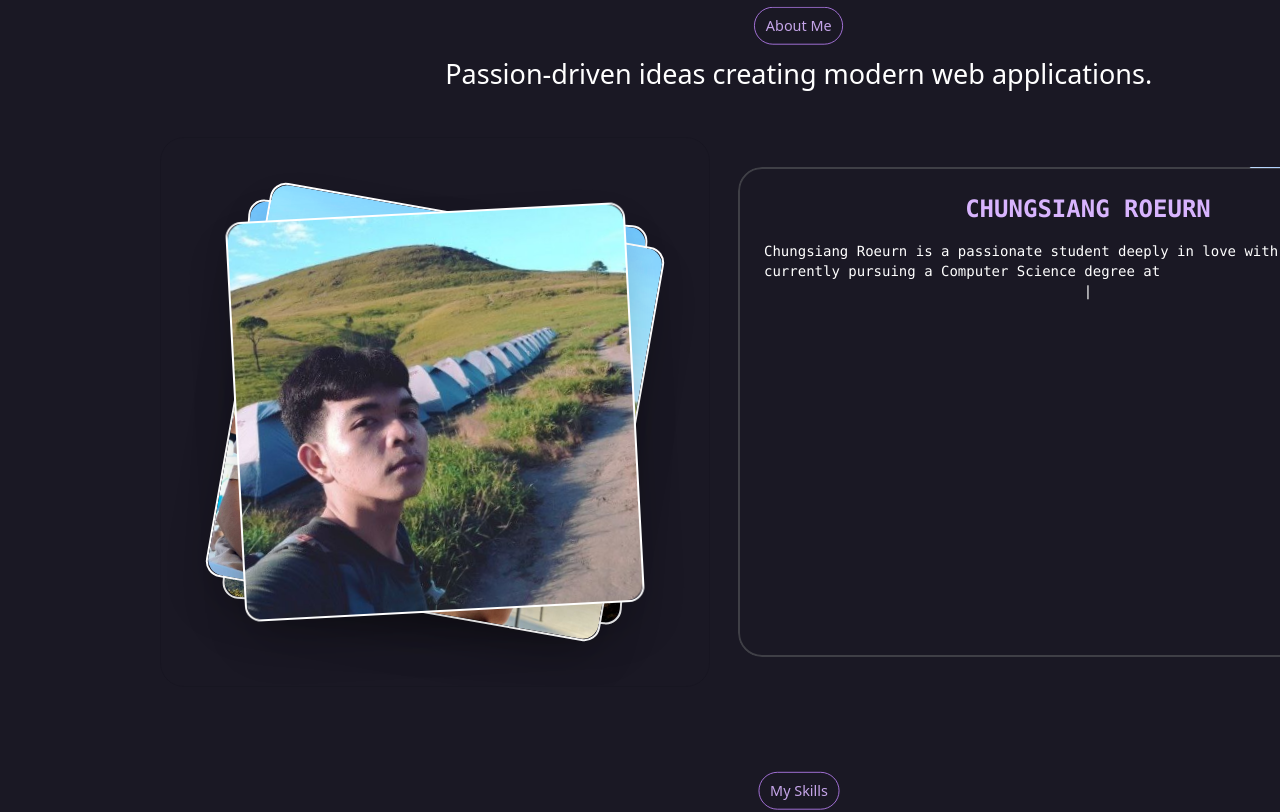
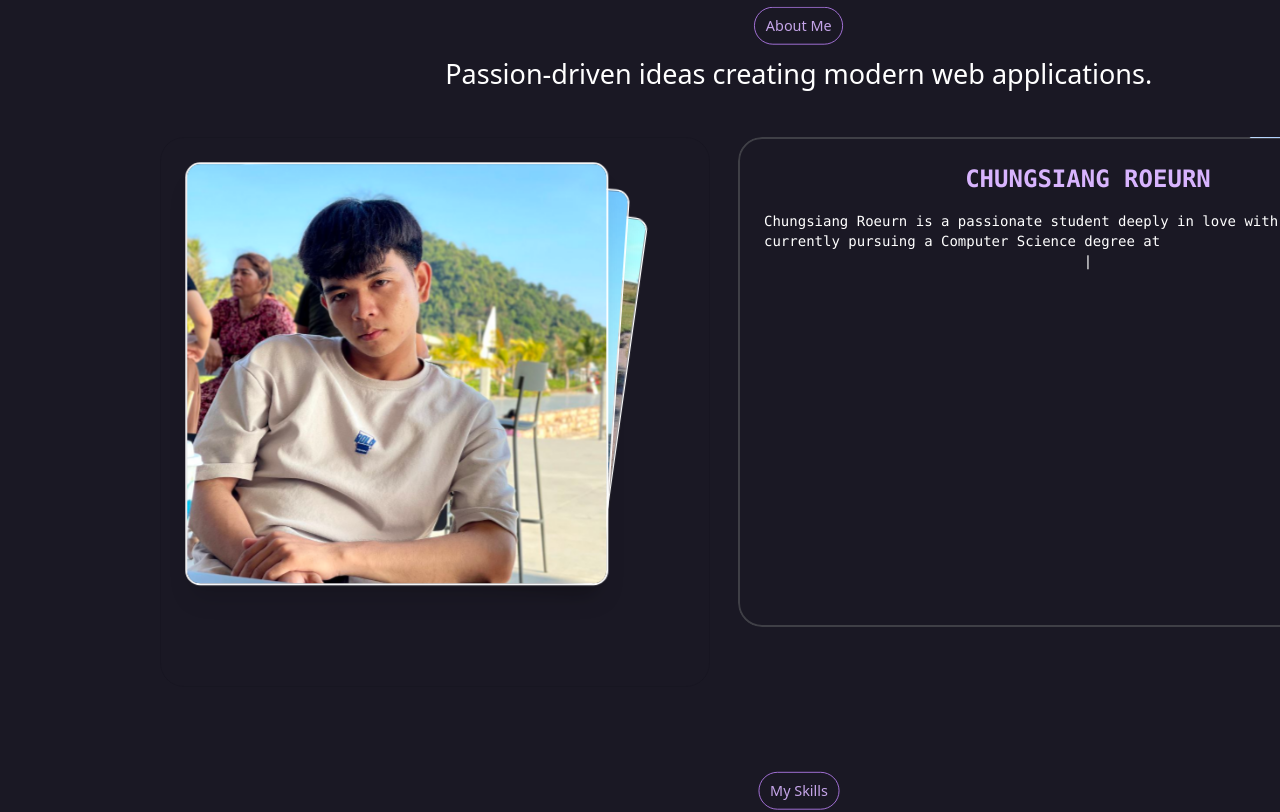
Before and after one commit to ChungsiangRoeurn/next.ts-portfolio-1, a Next.js app: page / in a window 1280 px wide. Shown: the part 800-1612 px from the top of the page. Built offline with nearby package versions, Linux system fonts and the light colour scheme; a web font is replaced by a local one.

Commit message:
fix: change about-card

```diff
--- a/package.json
+++ b/package.json
@@ -18,7 +18,7 @@
     "@react-three/fiber": "^8.17.10",
     "class-variance-authority": "^0.7.0",
     "clsx": "^2.1.1",
-    "framer-motion": "^11.11.11",
+    "framer-motion": "^11.18.2",
     "gsap": "^3.12.5",
     "lucide-react": "^0.454.0",
     "motion": "^11.14.1",
--- a/src/components/module/about-page/page.tsx
+++ b/src/components/module/about-page/page.tsx
@@ -1,11 +1,10 @@
-"use client";
+'use client'
 
-import React from "react";
-import { motion } from "framer-motion";
-import { slideInFromLeft, slideInFromTop } from "../../../../utils/motion";
-import { BorderTrail } from "../../ui/border-trail";
-import AboutDetails from "../../sub/AboutDetails";
-import AboutCards from "@/components/sub/AboutCard";
+import AboutCards from '@/components/sub/AboutCard'
+import { motion } from 'framer-motion'
+import { slideInFromLeft, slideInFromTop } from '../../../../utils/motion'
+import AboutDetails from '../../sub/AboutDetails'
+import { BorderTrail } from '../../ui/border-trail'
 
 const About = () => {
   return (
@@ -14,7 +13,7 @@ const About = () => {
       className="md:mt-20 lg:mt-0 flex flex-col items-center justify-center "
     >
       <div
-        style={{ transform: "scale(0.9" }}
+        style={{ transform: 'scale(0.9' }}
         className="flex flex-col items-center justify-center h-full relative overflow-hidden"
       >
         <div className="w-full mt-20 lg:mt-0 h-auto flex flex-col items-center ">
@@ -22,7 +21,9 @@ const About = () => {
             variants={slideInFromTop}
             className="flex items-center rounded-full py-2 px-3 border border-purple-400 opacity-90"
           >
-            <h1 id="about" className="text-purple-300 text-sm sm:text-base">About Me</h1>
+            <h1 id="about" className="text-purple-300 text-sm sm:text-base">
+              About Me
+            </h1>
           </motion.div>
           <motion.div
             variants={slideInFromLeft(0.5)}
@@ -32,7 +33,7 @@ const About = () => {
           </motion.div>
         </div>
       </div>
-      <div className="flex flex-col lg:flex-row items-center justify-center w-full gap-7">
+      <div className="flex flex-col lg:flex-row items-cent justify-center w-full gap-7">
         <div className="relative h-[300px] w-[300px] lg:h-[550px] lg:w-[550px] overflow-hidden rounded-3xl border border-zinc-950/10 text-zinc-700 outline-none dark:border-zinc-50/20 dark:bg-zinc-950 dark:text-zinc-300">
           <div className="w-full h-full">
             <AboutCards />
@@ -47,7 +48,7 @@ const About = () => {
         </div>
       </div>
     </section>
-  );
-};
+  )
+}
 
-export default About;
+export default About
--- a/src/components/module/projects-page/page.tsx
+++ b/src/components/module/projects-page/page.tsx
@@ -1,24 +1,14 @@
-"use client";
+'use client'
 
-import { motion } from "framer-motion";
-import { slideInFromLeft, slideInFromTop } from "../../../../utils/motion";
-import Image from "next/image";
-import Link from "next/link";
-import {
-  Accordion,
-  AccordionItem,
-  AccordionTrigger,
-  AccordionContent,
-} from "@/components/ui/accordion";
-import FrequencyAsk from "../accordion-page/page";
+import { motion } from 'framer-motion'
+import Image from 'next/image'
+import Link from 'next/link'
+import { slideInFromLeft, slideInFromTop } from '../../../../utils/motion'
 
 const Projects = () => {
   return (
     <section id="projects-page" className="w-full h-screen mt-20 flex flex-col">
-      <div
-        style={{ transform: "scale(0.9)" }}
-        className="flex items-center justify-center"
-      >
+      <div style={{ transform: 'scale(0.9)' }} className="flex items-center justify-center">
         <div className="w-full h-auto flex flex-col items-center ">
           <motion.div
             variants={slideInFromTop}
@@ -32,8 +22,7 @@ const Projects = () => {
             variants={slideInFromLeft(0.5)}
             className="text-[30px] text-white font-medium mt-[10px] text-center mb-10"
           >
-            I have worked on various projects to enhance my skills and
-            experience.
+            I have worked on various projects to enhance my skills and experience.
           </motion.div>
         </div>
       </div>
@@ -89,19 +78,10 @@ const Projects = () => {
               />
             </Link>
           </div>
-
-          {/* Additional Project Cards */}
-          {/* Add other project cards here */}
         </div>
       </div>
-      <div className="flex flex-col justify-center items-center text-white mt-10">
-        <h1 className="text-[30px] text-white font-medium mt-[10px] text-center">
-          Frequency Ask Questions
-        </h1>
-        <FrequencyAsk />
-      </div>
     </section>
-  );
-};
+  )
+}
 
-export default Projects;
+export default Projects
--- a/src/components/sub/AboutCard.tsx
+++ b/src/components/sub/AboutCard.tsx
@@ -1,82 +1,124 @@
-"use client";
+import { motion, useMotionValue, useTransform } from 'framer-motion'
+import Image from 'next/image'
+import { useState } from 'react'
+import { aboutMeCards } from '../constants/about'
 
-import React, { useState } from "react";
-import { gsap } from "gsap";
-import { Expo } from "gsap/gsap-core";
-import { aboutMeCards } from "../constants/about";
+interface CardRotateProps {
+  children: React.ReactNode
+  onSendToBack: () => void
+  sensitivity: number
+}
 
-const AboutCards: React.FC = () => {
-  const [count, setCount] = useState<number>(0);
+function CardRotate({ children, onSendToBack, sensitivity }: CardRotateProps) {
+  const x = useMotionValue(0)
+  const y = useMotionValue(0)
+  const rotateX = useTransform(y, [-100, 100], [60, -60])
+  const rotateY = useTransform(x, [-100, 100], [-60, 60])
 
-  // Shuffle animation for the card
-  const shuffleCard = (card: HTMLElement) => {
-    gsap.fromTo(
-      card,
-      { x: 410, y: -15, scale: 0.9, ease: Expo.easeOut },
-      { x: 0, y: 0, scale: 1, ease: Expo.easeIn, duration: 0.6 }
-    );
-  };
-
-  // Hover effect to scale the card
-  const hoverEffect = (card: HTMLElement, scale: number) => {
-    gsap.to(card, { scale, duration: 0.3, ease: Expo.easeOut });
-  };
-
-  const handleClick = (
-    e: React.MouseEvent<HTMLDivElement>,
-    cardIndex: number
-  ) => {
-    const target = e.currentTarget;
-    const updatedCount = count < 3 ? count + 1 : 0;
-
-    // Swap the image index between 0 and 1 (toggle images)
-    const updatedImageIndex = aboutMeCards[cardIndex].imageIndex === 0 ? 1 : 0;
-    aboutMeCards[cardIndex].imageIndex = updatedImageIndex;
-
-    if (count < 3) {
-      target.classList.remove("z-50");
-      target.classList.add("z-10");
+  function handleDragEnd(_: never, info: { offset: { x: number; y: number } }) {
+    if (Math.abs(info.offset.x) > sensitivity || Math.abs(info.offset.y) > sensitivity) {
+      onSendToBack()
     } else {
-      document.querySelectorAll(".tarot-card").forEach((el) => {
-        el.classList.remove("z-10");
-      });
+      x.set(0)
+      y.set(0)
     }
-
-    setCount(updatedCount);
-    shuffleCard(target);
-  };
+  }
 
   return (
-    <div className="h-full w-full mx-auto rounded-3xl relative overflow-hidden flex items-center justify-center">
-      {aboutMeCards.map((card, index) => (
-        <div
-          key={card.id}
-          onClick={(e) => handleClick(e, index)}
-          onMouseEnter={(e) => hoverEffect(e.currentTarget, 1.1)} // Scale up on hover
-          onMouseLeave={(e) => hoverEffect(e.currentTarget, 1)} // Scale back to normal on hover out
-          className={`tarot-card absolute rounded-2xl border-2 border-white shadow-2xl cursor-pointer transition-all duration-300 ${
-            index === 0
-              ? "rotate-[-3deg] z-50"
-              : index === 1
-              ? "rotate-[4deg]"
-              : index === 2
-              ? "rotate-[10deg]"
-              : "rotate-[4deg]"
-          }
-          // Responsive card size and position
-          md:w-[400px] md:h-[400px] md:scale-100
-          sm:w-[300px] sm:h-[300px] sm:scale-95
-          xs:w-[250px] xs:h-[250px] xs:scale-90`}
-        >
-          <img
-            src={card.images[card.imageIndex]} // Use the imageIndex to select the image
-            alt={card.alt}
-            className="lg:w-full w-[250px] bg-red-400  h-[250px] md:w-[300px] md:h-[300px] lg:h-full object-cover rounded-2xl"
-          />
-        </div>
-      ))}
+    <motion.div
+      className="absolute cursor-grab"
+      style={{ x, y, rotateX, rotateY }}
+      drag
+      dragConstraints={{ top: 0, right: 0, bottom: 0, left: 0 }}
+      dragElastic={0.6}
+      whileTap={{ cursor: 'grabbing' }}
+      onDragEnd={handleDragEnd}
+    >
+      {children}
+    </motion.div>
+  )
+}
+
+interface StackProps {
+  randomRotation?: boolean
+  sensitivity?: number
+  cardDimensions?: { width: number; height: number }
+  sendToBackOnClick?: boolean
+  animationConfig?: { stiffness: number; damping: number }
+}
+
+export default function Stack({
+  randomRotation = false,
+  sensitivity = 200,
+  cardDimensions = { width: 450, height: 450 },
+  animationConfig = { stiffness: 260, damping: 20 },
+  sendToBackOnClick = false,
+}: StackProps) {
+  const [cards, setCards] = useState(
+    aboutMeCards.map((card, index) => ({
+      ...card,
+      imageIndex: 0,
+      zIndex: index,
+    })),
+  )
+
+  const sendToBack = (id: number) => {
+    setCards((prev) => {
+      const newCards = [...prev]
+      const index = newCards.findIndex((card) => card.id === id)
+      const [card] = newCards.splice(index, 1)
+      newCards.unshift(card)
+      return newCards
+    })
+  }
+
+  return (
+    <div
+      className="relative"
+      style={{
+        width: cardDimensions.width,
+        height: cardDimensions.height,
+        perspective: 600,
+      }}
+    >
+      {cards.map((card, index) => {
+        const randomRotate = randomRotation ? Math.random() * 10 - 5 : 0
+
+        return (
+          <CardRotate
+            key={card.id}
+            onSendToBack={() => sendToBack(card.id)}
+            sensitivity={sensitivity}
+          >
+            <motion.div
+              className="rounded-2xl overflow-hidden border-2 border-white shadow-xl"
+              onClick={() => sendToBackOnClick && sendToBack(card.id)}
+              animate={{
+                rotateZ: (cards.length - index - 1) * 4 + randomRotate,
+                scale: 1 + index * 0.06 - cards.length * 0.06,
+                transformOrigin: '90% 90%',
+              }}
+              initial={false}
+              transition={{
+                type: 'spring',
+                stiffness: animationConfig.stiffness,
+                damping: animationConfig.damping,
+              }}
+              style={{
+                width: cardDimensions.width,
+                height: cardDimensions.height,
+              }}
+            >
+              <Image
+                src={card.images[card.imageIndex].replace('./', '/')}
+                alt={card.alt}
+                fill
+                className="object-cover pointer-events-none"
+              />
+            </motion.div>
+          </CardRotate>
+        )
+      })}
     </div>
-  );
-};
-
-export default AboutCards;
+  )
+}
```
Also changed, not shown: 2 other files (tests, documents, lock files or other folders).
